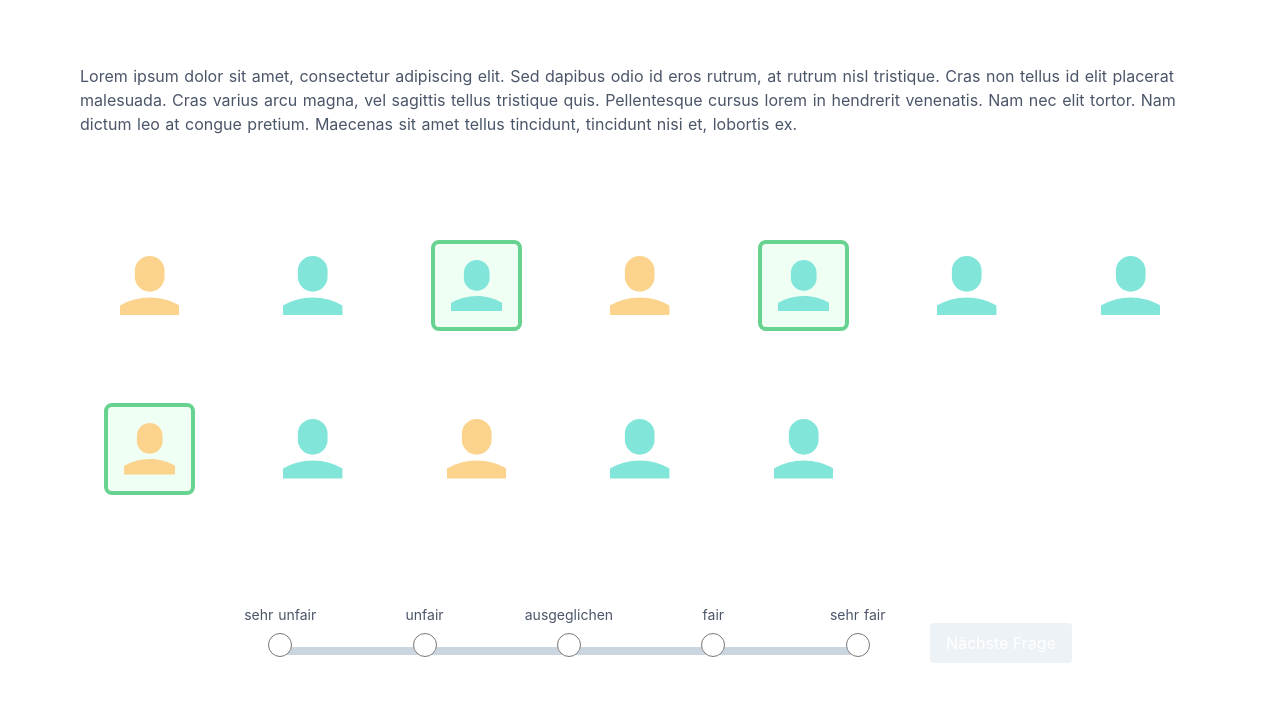
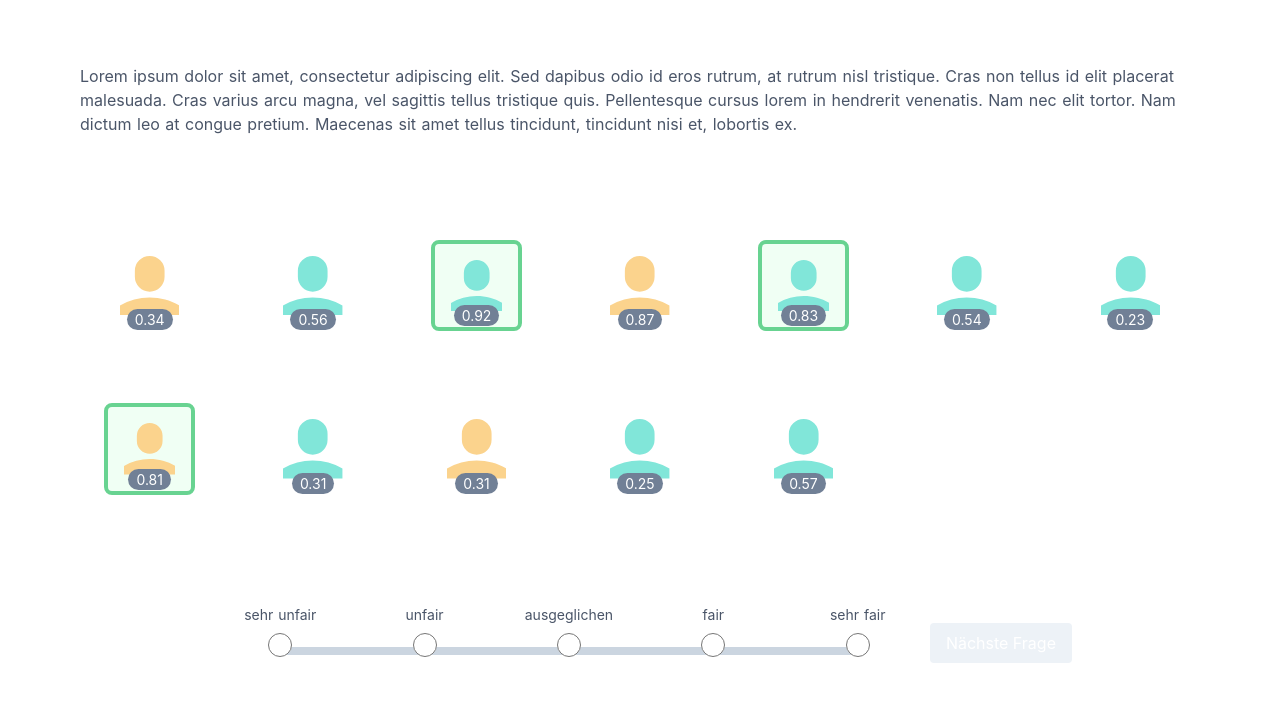
Before and after one commit to cssh-rwth/fairceptron, a Nuxt app: page / in a window 1280 px wide. Shown: the top 702 px of the page. Built offline with nearby package versions, Linux system fonts and the light colour scheme; what @tailwindcss/custom-forms would draw is missing.

Commit message:
Add scores to selection question

```diff
--- a/components/SelectionPersonas.vue
+++ b/components/SelectionPersonas.vue
@@ -18,6 +18,16 @@
           d="M5 5a5 5 0 0 1 10 0v2A5 5 0 0 1 5 7V5zM0 16.68A19.9 19.9 0 0 1 10 14c3.64 0 7.06.97 10 2.68V20H0v-3.32z"
         />
       </svg>
+      <div
+        v-if="showScores"
+        class="absolute bottom-0 left-0 w-full text-center"
+      >
+        <div
+          class="bg-gray-600 inline-block px-2 rounded-full text-xs lg:text-sm text-white"
+        >
+          {{ p.value }}
+        </div>
+      </div>
     </div>
   </div>
 </template>
@@ -39,6 +49,10 @@ export default {
         'text-yellow-300',
         'text-purple-300'
       ]
+    },
+    showScores: {
+      type: Boolean,
+      default: true
     }
   }
 }
```
